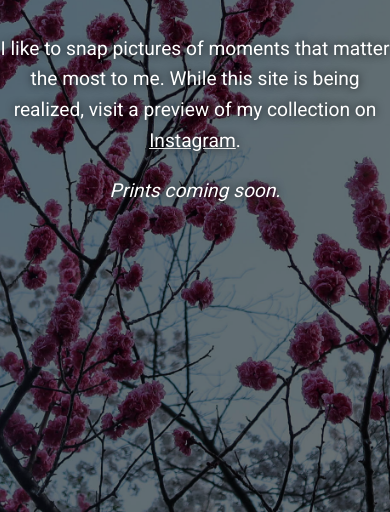
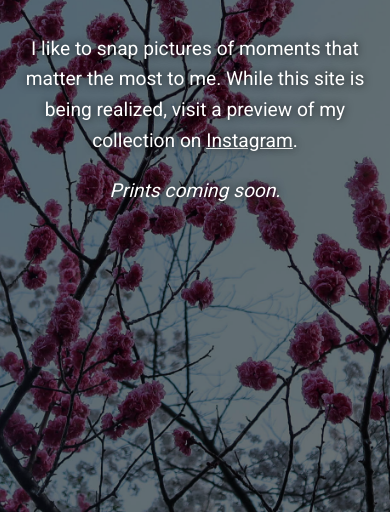
Before and after one commit to demitinay/lacouer.co, a plain HTML site: page index.html in a window 390 px wide. Shown: the part 332-844 px from the top of the page. Drawn offline with nearby package versions, Linux system fonts and the light colour scheme.

Commit message:
mobile viewport display fix
Fixed display on mobile

```diff
--- a/index.html
+++ b/index.html
@@ -2,6 +2,7 @@
 <html>
 	<head>
 		<title>Lacouer</title>
+		<meta name="viewport" content="width=device-width,initial-scale=1">
 		<link rel="stylesheet" href="./styles/normalize.min.css">
 		<link rel="stylesheet" href="./styles/styles.min.css">
 	</head>
--- /dev/null
+++ b/styles/sass/_common.scss
@@ -0,0 +1,11 @@
+@import url('https://fonts.googleapis.com/css2?family=Playfair+Display:wght@400;500&family=Roboto&display=swap');
+
+%no-select{
+	-webkit-touch-callout: none; /* iOS Safari */
+    -webkit-user-select: none; /* Safari */
+     -khtml-user-select: none; /* Konqueror HTML */
+       -moz-user-select: none; /* Old versions of Firefox */
+        -ms-user-select: none; /* Internet Explorer/Edge */
+            user-select: none; /* Non-prefixed version, currently
+                                  supported by Chrome, Edge, Opera and Firefox */
+}
--- a/styles/sass/style.scss
+++ b/styles/sass/style.scss
@@ -1,14 +1,4 @@
-@import url('https://fonts.googleapis.com/css2?family=Playfair+Display:wght@400;500&family=Roboto&display=swap');
-
-%no-select{
-	-webkit-touch-callout: none; /* iOS Safari */
-    -webkit-user-select: none; /* Safari */
-     -khtml-user-select: none; /* Konqueror HTML */
-       -moz-user-select: none; /* Old versions of Firefox */
-        -ms-user-select: none; /* Internet Explorer/Edge */
-            user-select: none; /* Non-prefixed version, currently
-                                  supported by Chrome, Edge, Opera and Firefox */
-}
+@import '_common.scss';
 
 body{
 	font-family: 'Roboto', sans-serif;
@@ -92,5 +82,10 @@ a{
 	.section__content{
 		text-align: center;
 		max-width: 500px;
+
+		@media screen and (max-width: 700px){
+			max-width: unset;
+			padding: 0 20px;
+		}
 	}
 }
--- a/styles/styles.min.css
+++ b/styles/styles.min.css
@@ -1 +1 @@
-@import url("https://fonts.googleapis.com/css2?family=Playfair+Display:wght@400;500&family=Roboto&display=swap");#main{-webkit-touch-callout:none;-webkit-user-select:none;-khtml-user-select:none;-moz-user-select:none;-ms-user-select:none;user-select:none}body{font-family:'Roboto', sans-serif;font-size:1.2em;line-height:1.6em}*{box-sizing:border-box}.heading{font-family:'Playfair Display', serif;margin:0}p{margin:20px 0}a{color:white}.title{font-size:45px;letter-spacing:1px;margin-bottom:50px}.section{height:100vh;width:100vw;position:relative}.overlay{position:absolute;top:0;left:0;right:0;bottom:0}.overlay.sakura{z-index:0}.overlay.filter{z-index:1}.overlay.content{z-index:2}.sakura{background-image:url("../images/Sakura.jpg");background-size:cover;background-position:center center;z-index:0}.filter{background-color:black;opacity:0.55;z-index:1}#main{color:white;text-shadow:0px 0px 8px rgba(0,0,0,0.8)}#main .content{display:flex;align-items:center;justify-content:center}#main .section__content{text-align:center;max-width:500px}
+@import url("https://fonts.googleapis.com/css2?family=Playfair+Display:wght@400;500&family=Roboto&display=swap");#main{-webkit-touch-callout:none;-webkit-user-select:none;-khtml-user-select:none;-moz-user-select:none;-ms-user-select:none;user-select:none}body{font-family:'Roboto', sans-serif;font-size:1.2em;line-height:1.6em}*{box-sizing:border-box}.heading{font-family:'Playfair Display', serif;margin:0}p{margin:20px 0}a{color:white}.title{font-size:45px;letter-spacing:1px;margin-bottom:50px}.section{height:100vh;width:100vw;position:relative}.overlay{position:absolute;top:0;left:0;right:0;bottom:0}.overlay.sakura{z-index:0}.overlay.filter{z-index:1}.overlay.content{z-index:2}.sakura{background-image:url("../images/Sakura.jpg");background-size:cover;background-position:center center;z-index:0}.filter{background-color:black;opacity:0.55;z-index:1}#main{color:white;text-shadow:0px 0px 8px rgba(0,0,0,0.8)}#main .content{display:flex;align-items:center;justify-content:center}#main .section__content{text-align:center;max-width:500px}@media screen and (max-width: 700px){#main .section__content{max-width:unset;padding:0 20px}}
```
